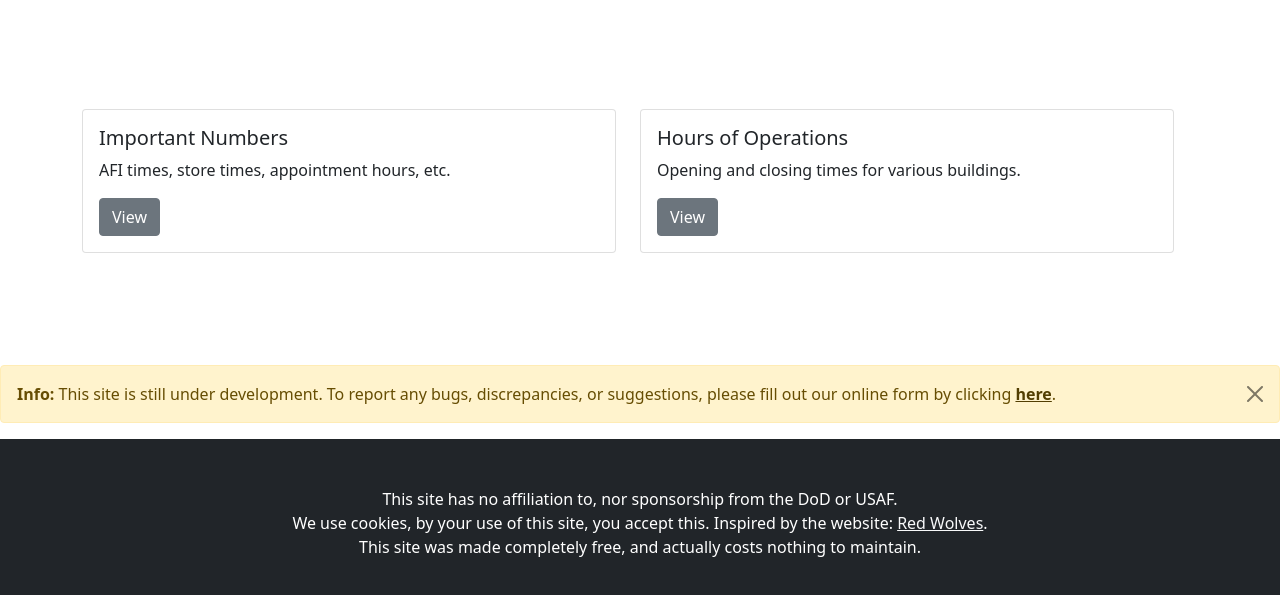
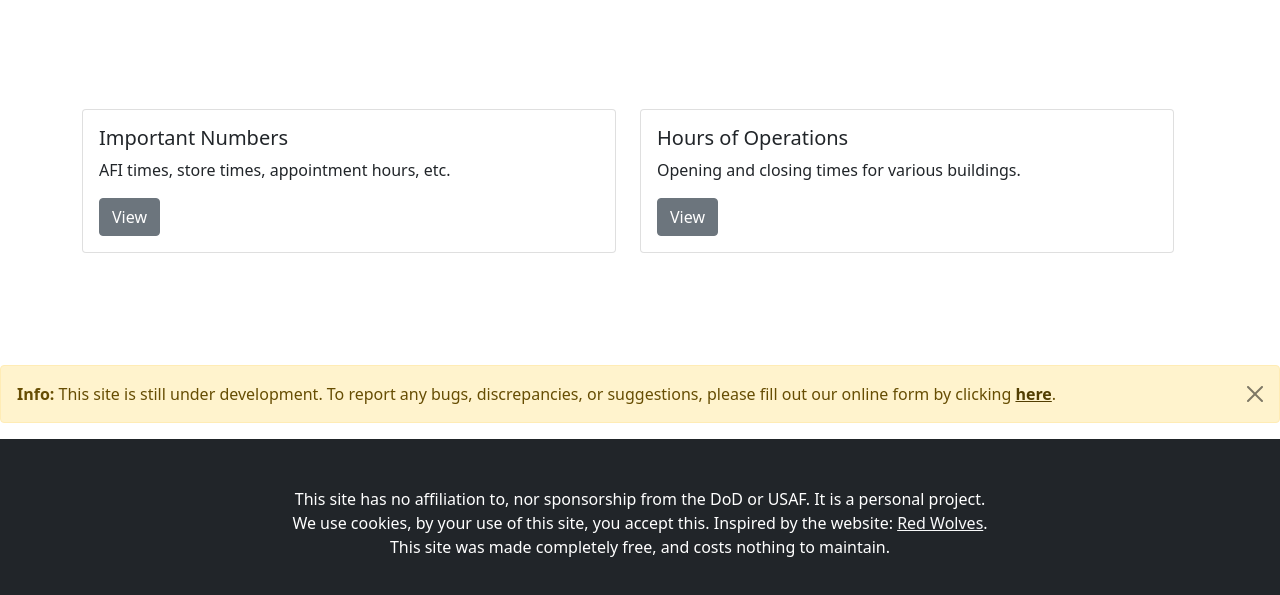
Before and after one commit to tonydc1997/336, a plain HTML site: page index.html in a window 1280 px wide. Shown: the part 425-1020 px from the top of the page. Drawn offline with nearby package versions, Linux system fonts and the light colour scheme.

Commit message:
Update index.html

```diff
--- a/index.html
+++ b/index.html
@@ -93,11 +93,11 @@
 </div>
 <footer class="container-fluid py-5 text-white bg-dark center">
 
-  <div class="text-white pb-3">This site has no affiliation to, nor sponsorship from the DoD or USAF.
+  <div class="text-white pb-3">This site has no affiliation to, nor sponsorship from the DoD or USAF. It is a personal project.
     <br>
     We use cookies, by your use of this site, you accept this. Inspired by the website: <a class="link-light" href="http://336trs.com/" target="_blank">Red Wolves</a>.
     <br>
-    This site was made completely free, and actually costs nothing to maintain.
+    This site was made completely free, and costs nothing to maintain.
   </div>
 </footer>
 <script src="/important-numbers.js"></script>
```
